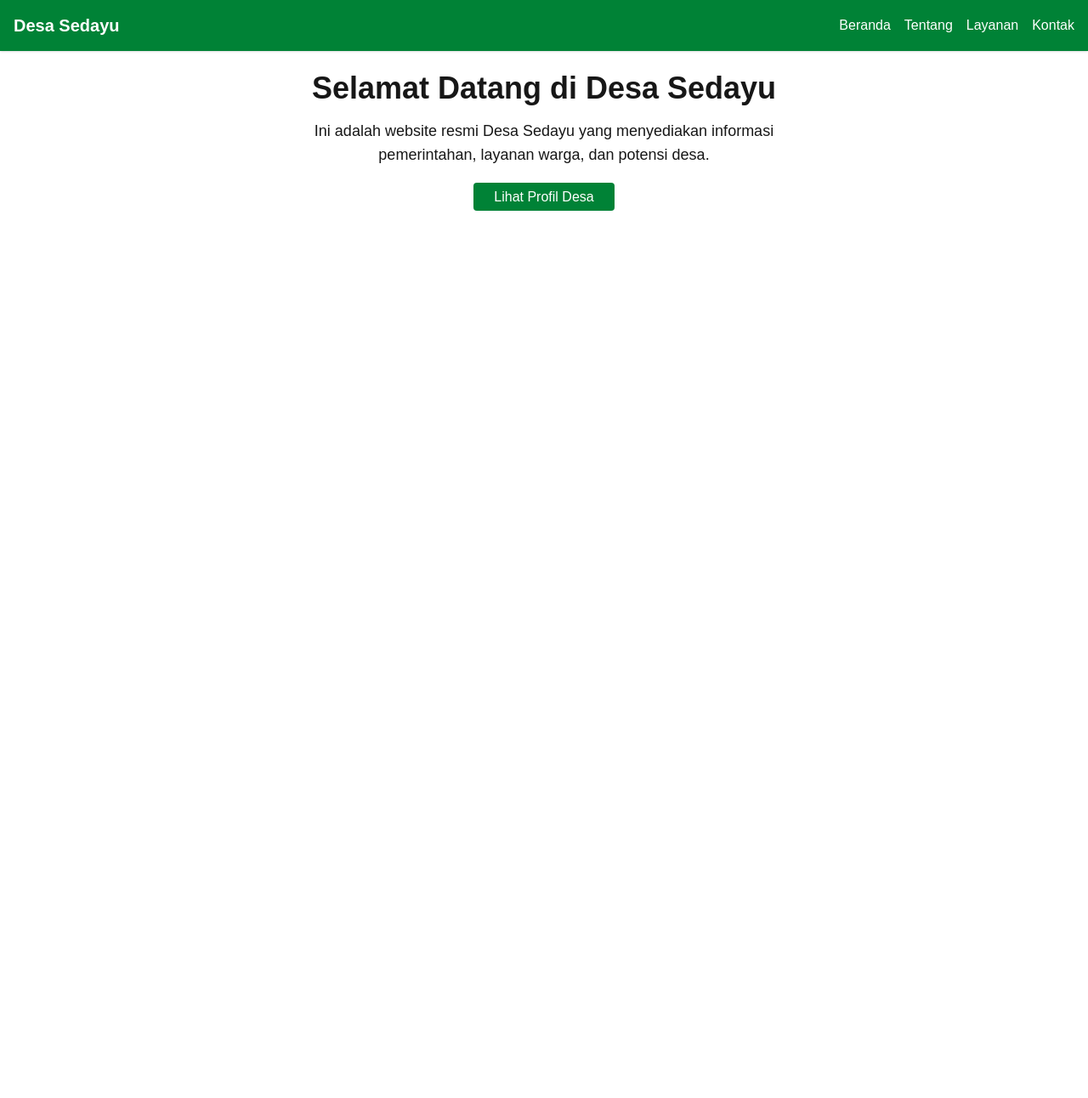
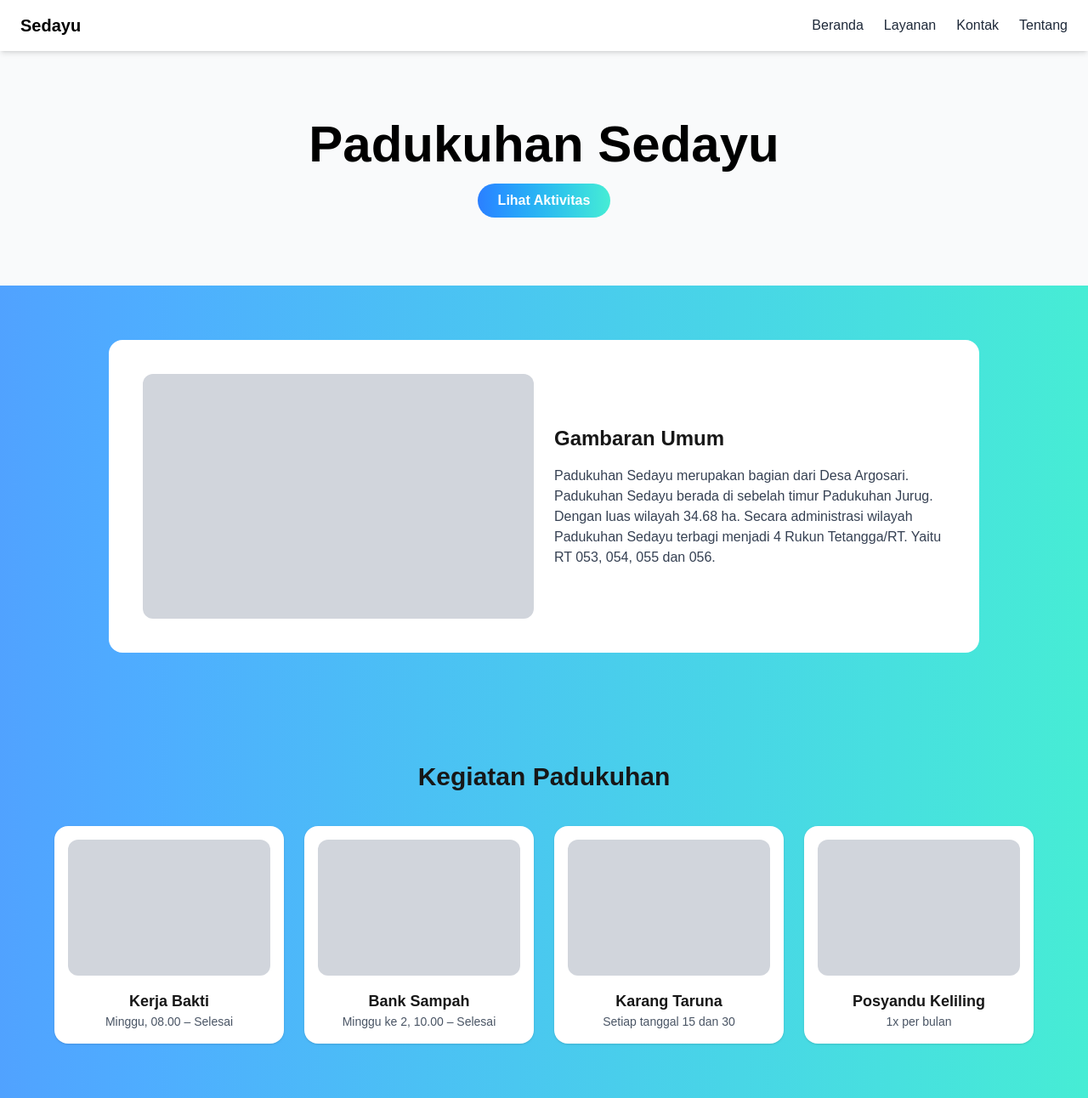
Before and after one commit to McYeremia/profil-desa-sedayu, a Next.js app: page / in a window 1280 px wide. Shown: the whole page at 85% size. Before the commit the page ends 800 px from the top, so only its background shows below. Built offline with nearby package versions, Linux system fonts and the light colour scheme.

Commit message:
ubah tampilan

```diff
--- a/package.json
+++ b/package.json
@@ -9,13 +9,13 @@
     "lint": "next lint"
   },
   "dependencies": {
-    "next": "15.3.5",
+    "next": "^15.3.5",
     "react": "^19.0.0",
     "react-dom": "^19.0.0"
   },
   "devDependencies": {
     "@eslint/eslintrc": "^3",
-    "@tailwindcss/postcss": "^4",
+    "@tailwindcss/postcss": "^4.1.11",
     "@types/node": "^20",
     "@types/react": "^19",
     "@types/react-dom": "^19",
--- a/src/app/page.tsx
+++ b/src/app/page.tsx
@@ -1,13 +1,54 @@
-export default function Home() {
+export default function HomePage() {
   return (
-    <main className="p-6 text-center">
-      <h2 className="text-4xl font-bold mb-4">Selamat Datang di Desa Sedayu</h2>
-      <p className="text-lg mb-6 max-w-xl mx-auto">
-        Ini adalah website resmi Desa Sedayu yang menyediakan informasi pemerintahan, layanan warga, dan potensi desa.
-      </p>
-      <a href="#tentang" className="bg-green-700 text-white px-6 py-2 rounded hover:bg-green-800 transition">
-        Lihat Profil Desa
-      </a>
-    </main>
+    <>
+
+      <main className="bg-gray-50 font-poppins">
+        {/* Hero Section */}
+        <section className="text-center py-20 px-4">
+          <h1 className="text-4xl md:text-6xl font-extrabold text-black mb-4">
+            Padukuhan Sedayu
+          </h1>
+          <button className="bg-gradient-to-r from-blue-500 to-teal-300 text-white font-semibold px-6 py-2 rounded-full hover:opacity-90">
+            Lihat Aktivitas
+          </button>
+        </section>
+
+        {/* Gambaran Umum */}
+        <section className="bg-gradient-to-r from-blue-400 to-teal-300 py-16 px-4">
+          <div className="max-w-5xl mx-auto bg-white rounded-2xl p-6 md:p-10 flex flex-col md:flex-row gap-6 items-center">
+            <div className="w-full md:w-1/2">
+              <div className="bg-gray-300 w-full h-60 md:h-72 rounded-xl"></div>
+            </div>
+            <div className="w-full md:w-1/2">
+              <h2 className="text-2xl font-bold mb-4">Gambaran Umum</h2>
+              <p className="text-gray-700">
+                Padukuhan Sedayu merupakan bagian dari Desa Argosari. Padukuhan Sedayu berada di sebelah timur Padukuhan Jurug. Dengan luas wilayah 34.68 ha. Secara administrasi wilayah Padukuhan Sedayu terbagi menjadi 4 Rukun Tetangga/RT. Yaitu RT 053, 054, 055 dan 056.
+              </p>
+            </div>
+          </div>
+        </section>
+
+        {/* Kegiatan Padukuhan */}
+        <section className="bg-gradient-to-r from-blue-400 to-teal-300 py-16 px-4">
+          <div className="max-w-6xl mx-auto">
+            <h2 className="text-3xl font-bold text-center mb-10">Kegiatan Padukuhan</h2>
+            <div className="grid grid-cols-1 sm:grid-cols-2 md:grid-cols-4 gap-6">
+              {[
+                { title: "Kerja Bakti", subtitle: "Minggu, 08.00 – Selesai" },
+                { title: "Bank Sampah", subtitle: "Minggu ke 2, 10.00 – Selesai" },
+                { title: "Karang Taruna", subtitle: "Setiap tanggal 15 dan 30" },
+                { title: "Posyandu Keliling", subtitle: "1x per bulan" },
+              ].map((item, i) => (
+                <div key={i} className="bg-white rounded-2xl p-4 text-center shadow">
+                  <div className="bg-gray-300 w-full h-40 rounded-xl mb-4"></div>
+                  <h3 className="font-semibold text-lg">{item.title}</h3>
+                  <p className="text-gray-600 text-sm">{item.subtitle}</p>
+                </div>
+              ))}
+            </div>
+          </div>
+        </section>
+      </main>
+    </>
   );
 }
--- a/src/components/Navbar.tsx
+++ b/src/components/Navbar.tsx
@@ -1,17 +1,58 @@
-import Link from 'next/link';
+"use client";
+
+import Link from "next/link";
+import { useState } from "react";
 
 export default function Navbar() {
+  const [menuOpen, setMenuOpen] = useState(false);
+
+  const menuItems = [
+    { href: "/", label: "Beranda" },
+    { href: "/layanan", label: "Layanan" },
+    { href: "/kontak", label: "Kontak" },
+    { href: "/tentang", label: "Tentang" },
+  ];
+
   return (
-    <header className="bg-green-700 text-white py-4 shadow">
-      <div className="container mx-auto px-4 flex justify-between items-center">
-        <h1 className="text-xl font-bold">Desa Sedayu</h1>
-        <nav className="space-x-4">
-          <Link href="/">Beranda</Link>
-          <Link href="/tentang">Tentang</Link>
-          <Link href="/layanan">Layanan</Link>
-          <Link href="/kontak">Kontak</Link>
+    <header className="bg-white shadow-md py-4 px-6 sticky top-0 z-50">
+      <div className="flex justify-between items-center max-w-7xl mx-auto">
+        {/* Logo */}
+        <h1 className="text-xl font-bold text-black">Sedayu</h1>
+
+        {/* Hamburger menu for mobile */}
+        <button
+          className="md:hidden text-2xl text-black focus:outline-none"
+          onClick={() => setMenuOpen(!menuOpen)}
+          aria-label="Toggle Menu"
+        >
+          {menuOpen ? "✖" : "☰"}
+        </button>
+
+        {/* Menu for desktop */}
+        <nav className="hidden md:flex space-x-6">
+          {menuItems.map((item, i) => (
+            <Link key={i} href={item.href} className="text-gray-800 hover:text-blue-500">
+              {item.label}
+            </Link>
+          ))}
         </nav>
       </div>
+
+      {/* Menu for mobile */}
+      {menuOpen && (
+        <nav className="md:hidden flex flex-col space-y-4 mt-4 px-6">
+          {menuItems.map((item, i) => (
+            <Link
+              key={i}
+              href={item.href}
+              className="text-gray-800 hover:text-blue-500"
+              onClick={() => setMenuOpen(false)} // Close menu on click
+            >
+              {item.label}
+            </Link>
+          ))}
+        </nav>
+      )}
     </header>
   );
 }
```
Also changed, not shown: 1 other file (tests, documents, lock files or other folders).
